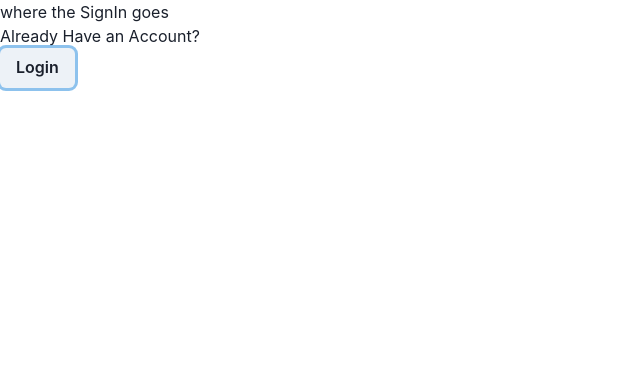
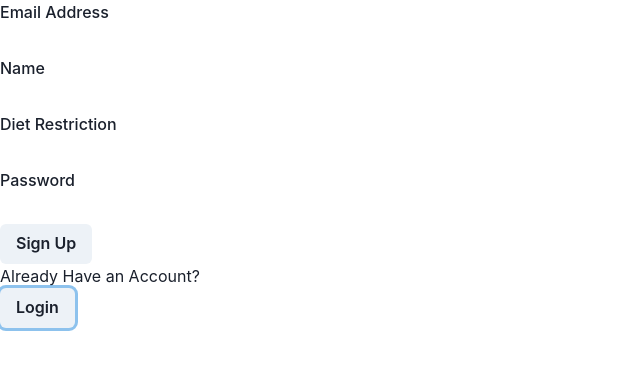
Before and after one commit to jaybert0/cabinshare, a React (Create React App) app in the folder a-front-end/: page /login in a window 1280 px wide. Both pictures are taken after a click on the button "Sign Up". Shown: the top 370 px of the page, without its empty margins (0-640 px from the left). Built offline with nearby package versions, Linux system fonts and the light colour scheme; no server answers.

Commit message:
finsiehd basic funcationality for login form and sign up form. i still have a lot to clean up with it.

```diff
--- a/a-front-end/src/Components/Login/Login.jsx
+++ b/a-front-end/src/Components/Login/Login.jsx
@@ -28,7 +28,7 @@ function Login ({onLogin}){
                 </>
             ): (
             <>
-                <SignUpForm/>
+                <SignUpForm onLogin={onLogin}/>
                 <div>Already Have an Account?</div>
                 <Button onClick={() => setShowLogin(true)}>Login</Button>
             </>
--- a/a-front-end/src/Components/Login/SignUpForm.jsx
+++ b/a-front-end/src/Components/Login/SignUpForm.jsx
@@ -1,9 +1,65 @@
-import React from 'react'
+import React, {useState} from 'react'
+import { useNavigate} from "react-router-dom";
+import {
+    FormControl,
+    FormLabel,
+    FormErrorMessage,
+    FormHelperText,
+    Input,
+    Button,
+  } from '@chakra-ui/react'
 
-function SignUpForm (){
+function SignUpForm ({onLogin}){
+    const [email, setEmail] = useState("");
+    const [name, setName] = useState("");
+    const [password, setPassword] = useState("");
+    const [dietRestriction, setDietRestriction] = useState("")
+    const [errors, setErrors] = useState([]);
+    const [isLoading, setIsLoading] = useState(false);
+    const navigate = useNavigate()
+
+    function handleSubmit(e){
+        e.preventDefault();
+        setErrors([]);
+        setIsLoading(true);
+        fetch("/signup", {
+            method: "POST",
+            headers: {"Content-Type": "application/json"},
+            body: JSON.stringify({
+                email,
+                name,
+                password,
+                diet_restriction: dietRestriction
+            })
+        }).then((r) => {
+            setIsLoading(false);
+            if (r.ok) {
+                r.json().then((user) => onLogin(user));
+                navigate("/")
+            } else {
+                r.json().then((err) => setErrors(err.errors));
+            }
+        })
+    }
+
     return (
         <div>
-            where the SignIn goes
+            <form onSubmit={handleSubmit}>
+                <FormLabel>Email Address</FormLabel>
+                <input id="email" type="email" onChange={(e) => setEmail(e.target.value)}/>
+                <br></br>
+                <FormLabel>Name</FormLabel>
+                <input id="name" type="text" onChange={(e) => setName(e.target.value)}/>
+                <br></br>
+                <FormLabel>Diet Restriction</FormLabel>
+                <input id="diet" type="text" onChange={(e) => setDietRestriction(e.target.value)}/>
+                <br></br>
+                <FormLabel>Password</FormLabel>
+                <input id="password" type="password" onChange={(e) => setPassword(e.target.value)}/>
+                <br></br>
+
+                <Button type="submit">Sign Up</Button>
+            </form>
         </div>
     )
 }
```
Also changed, not shown: 1 other file (tests, documents, lock files or other folders).
